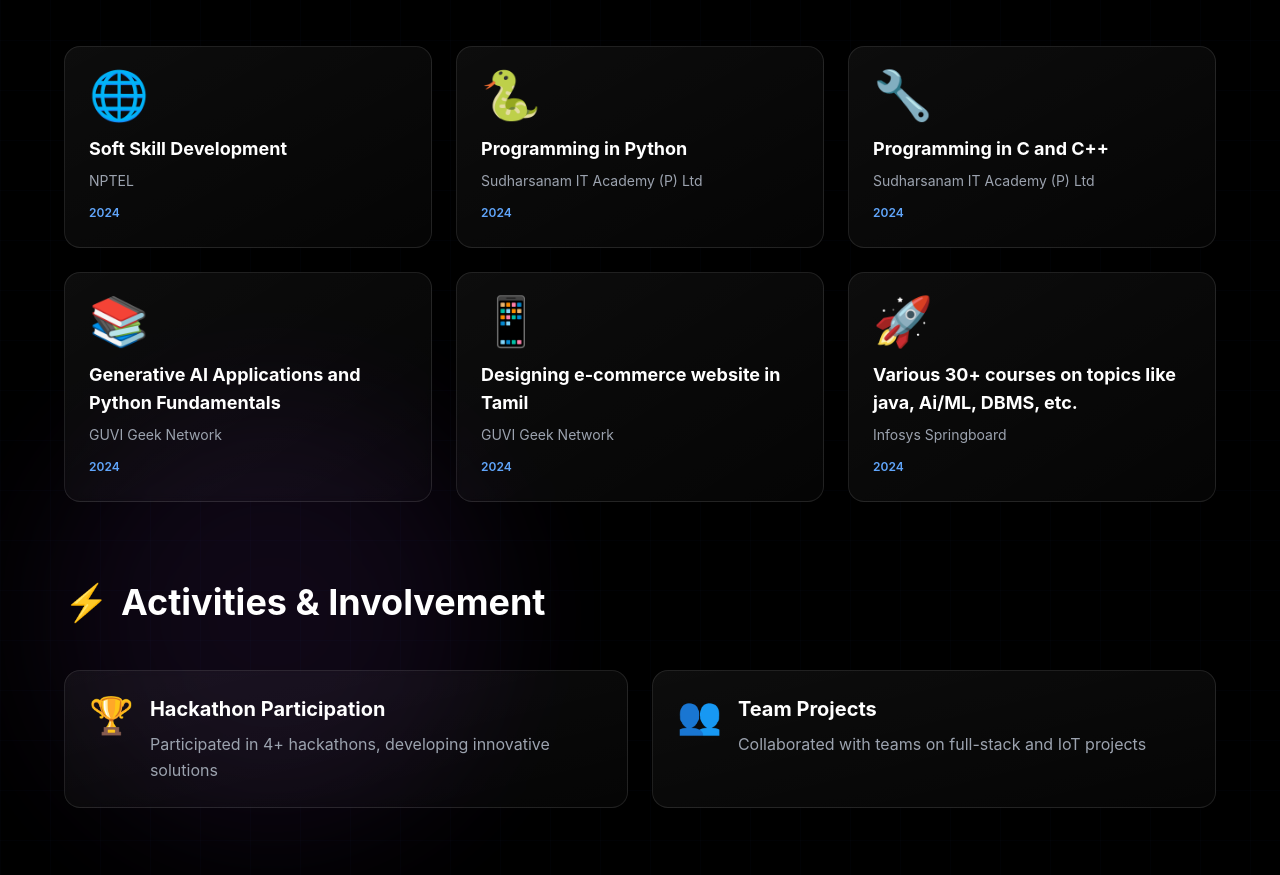
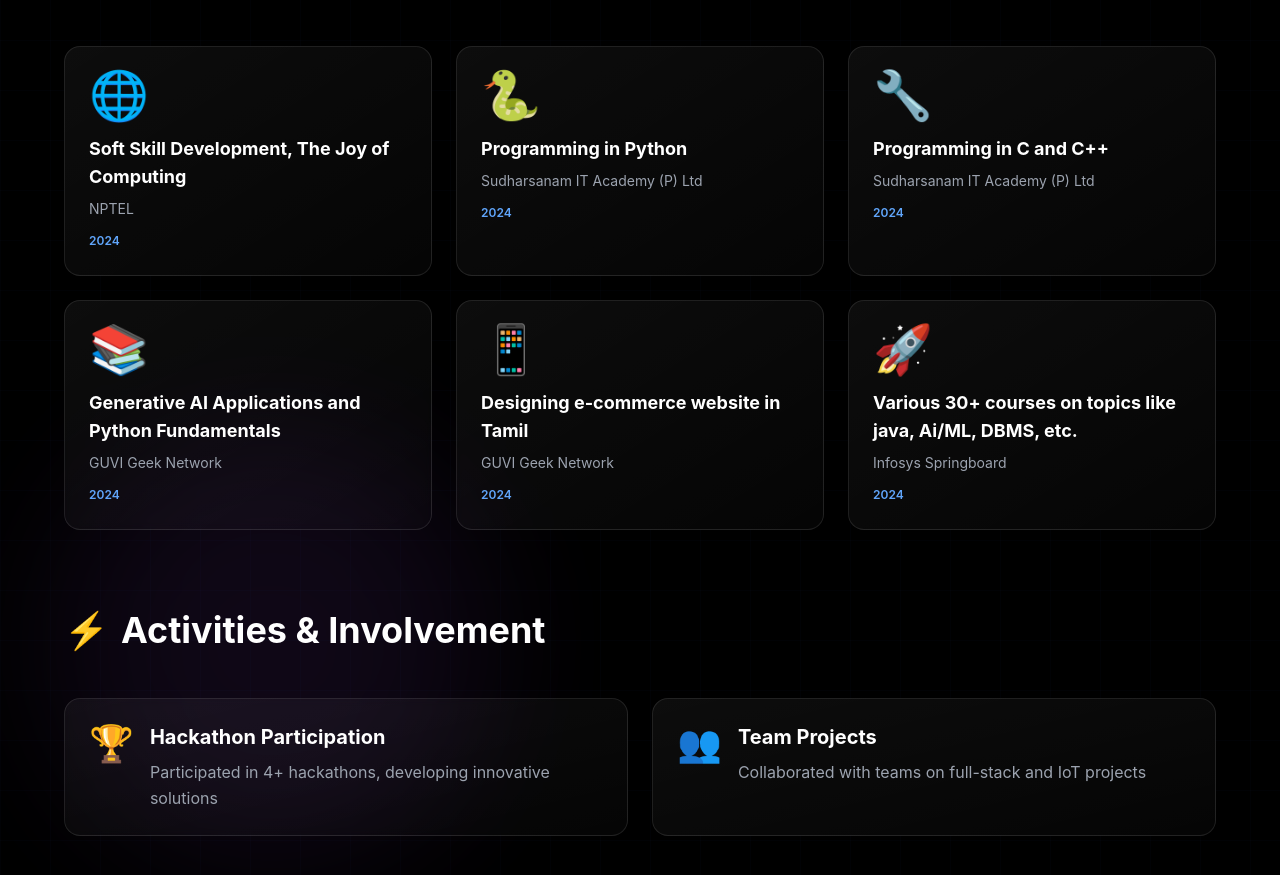
Before and after one commit to hari240706/portfolio, a Next.js app: page /education in a window 1280 px wide. Shown: the part 1160-2035 px from the top of the page. Built offline with nearby package versions, Linux system fonts and the light colour scheme.

Commit message:
Resume updated

```diff
--- a/pages/education.js
+++ b/pages/education.js
@@ -38,7 +38,7 @@
 
   const certifications = [
     {
-      title: "Soft Skill Development",
+      title: "Soft Skill Development, The Joy of Computing",
       platform: "NPTEL",
       year: "2024",
       icon: "🌐",
```
Also changed, not shown: 1 other file (tests, documents, lock files or other folders).
